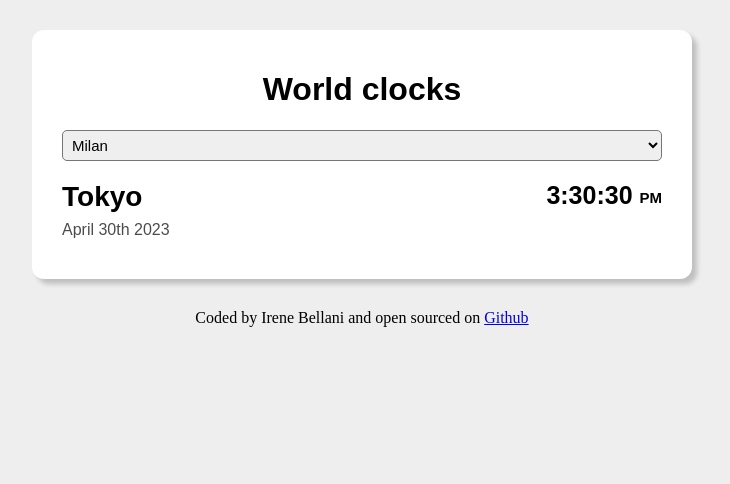
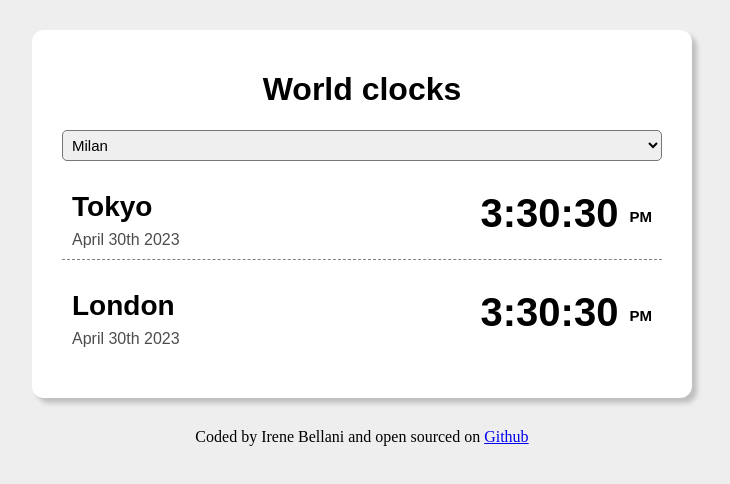
Before and after one commit to Ireb91/World-clocks, a plain HTML site: page index.html in a window 1280 px wide. Shown: the whole page, without its empty margins (278-1008 px from the left). Drawn offline with Linux system fonts and the light colour scheme.

Commit message:
Added border bottom

```diff
--- a/index.html
+++ b/index.html
@@ -24,6 +24,13 @@
         </div>
         <div class="time">3:30:30 <small>PM</small></div>
       </div>
+      <div class="city">
+        <div>
+          <h2>London</h2>
+          <div class="date">April 30th 2023</div>
+        </div>
+        <div class="time">3:30:30 <small>PM</small></div>
+      </div>
     </div>
     <footer>
       Coded by Irene Bellani and open sourced on
--- a/style.css
+++ b/style.css
@@ -27,6 +27,12 @@ select {
   margin: 20px 0;
   display: flex;
   justify-content: space-between;
+  padding: 10px;
+  border-bottom: 1px dashed grey;
+}
+
+.city:last-child {
+  border-bottom: none;
 }
 
 h2 {
@@ -40,7 +46,7 @@ h2 {
 }
 
 .time {
-  font-size: 25px;
+  font-size: 40px;
   font-weight: bold;
 }
 
```
